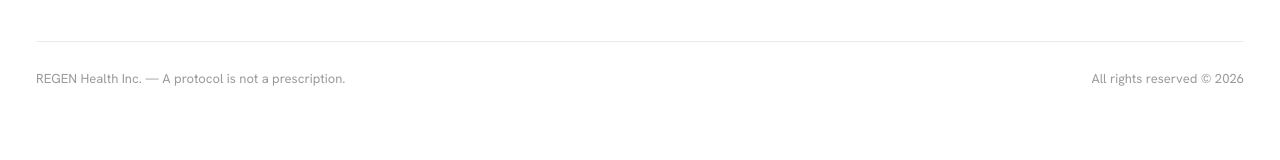
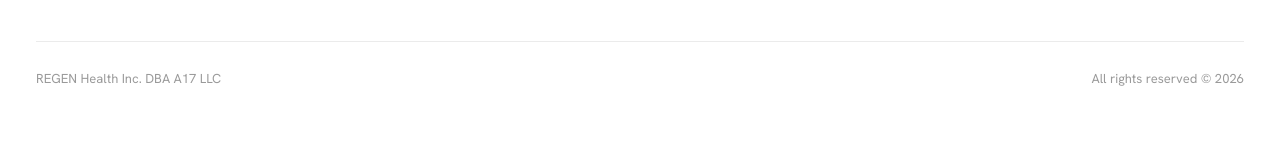
Before and after one commit to a17-so/regen-site, a Next.js app: page / in a window 1280 px wide. Shown: the part 7705-7865 px from the top of the page. Built offline with nearby package versions, Linux system fonts and the light colour scheme.

Commit message:
update footer with llc

```diff
--- a/src/app/components/Footer.tsx
+++ b/src/app/components/Footer.tsx
@@ -62,7 +62,7 @@ export default function Footer({ appStoreUrl, sectionBase = "" }: FooterProps) {
         </div>
       </div>
       <div className="footer-meta">
-        <span>REGEN Health Inc. — A protocol is not a prescription.</span>
+        <span>REGEN Health Inc. DBA A17 LLC</span>
         <span>All rights reserved © 2026</span>
       </div>
       <div className="footer-wordmark">REGEN</div>
```
